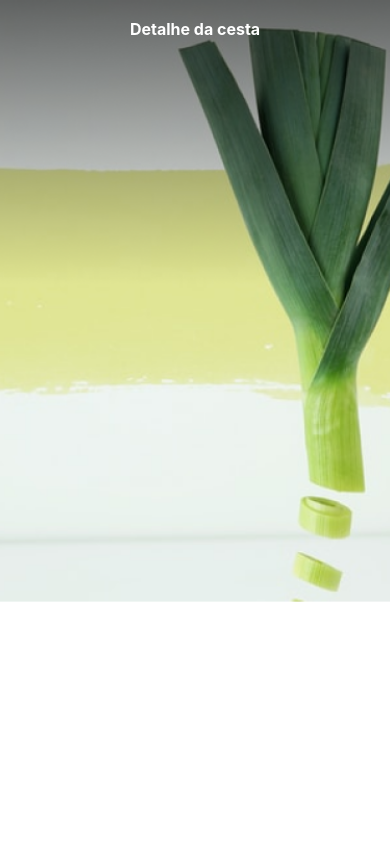
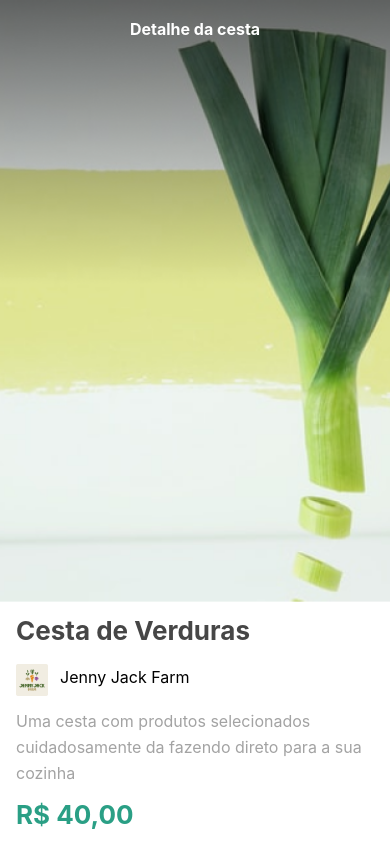
Before and after one commit to Brunocs1991/react-native, a React Native app in the folder orgs-cesta/: screen / in a window 390 px wide. Built offline with nearby package versions, Linux system fonts and the light colour scheme.

Commit message:
Detalhes da cesta

```diff
--- a/orgs-cesta/src/telas/Cesta.js
+++ b/orgs-cesta/src/telas/Cesta.js
@@ -1,7 +1,8 @@
 import React from "react";
-import { Dimensions, Image, StyleSheet, Text } from "react-native";
+import { Dimensions, Image, StyleSheet, Text, View } from "react-native";
 
 import topo from "../../assets/topo.png";
+import logo from "../../assets/logo.png";
 
 const width = Dimensions.get("screen").width;
 export default function Cesta() {
@@ -9,6 +10,18 @@
         <>
             <Image source={topo} style={estilos.topo} />
             <Text style={estilos.titulo}>Detalhe da cesta</Text>
+            <View style={estilos.cesta}>
+                <Text style={estilos.nome}>Cesta de Verduras</Text>
+                <View style={estilos.fazenda}>
+                    <Image source={logo} style={estilos.imagemFazenda} />
+                    <Text style={estilos.nomeFazenda}>Jenny Jack Farm</Text>
+                </View>
+                <Text style={estilos.descricao}>
+                    Uma cesta com produtos selecionados cuidadosamente da fazendo direto
+                    para a sua cozinha
+                </Text>
+                <Text style={estilos.preco}>R$ 40,00</Text>
+            </View>
         </>
     );
 }
@@ -28,4 +41,39 @@
         fontWeight: "bold",
         padding: 16,
     },
+    cesta: {
+        paddingVertical: 8,
+        paddingHorizontal: 16,
+    },
+    nome: {
+        color: "#464646",
+        fontSize: 26,
+        lineHeight: 42,
+        fontWeight: "bold",
+    },
+    fazenda: {
+        flexDirection: "row",
+        paddingVertical: 12,
+    },
+    imagemFazenda: {
+        width: 32,
+        height: 32,
+    },
+    nomeFazenda: {
+        marginLeft: 12,
+        fontSize: 16,
+        lineHeight: 26,
+    },
+    descricao: {
+        color: "#A3A3A3",
+        fontSize: 16,
+        lineHeight: 26,
+    },
+    preco: {
+        color: "#2a9f85",
+        fontWeight: "bold",
+        fontSize: 26,
+        lineHeight: 42,
+        marginTop: 8,
+    },
 });
```
